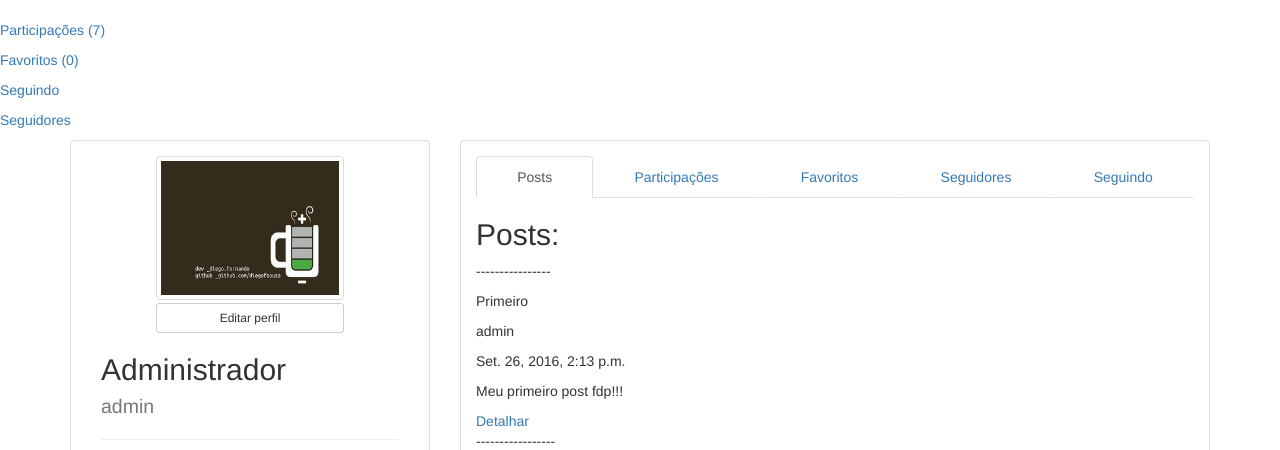
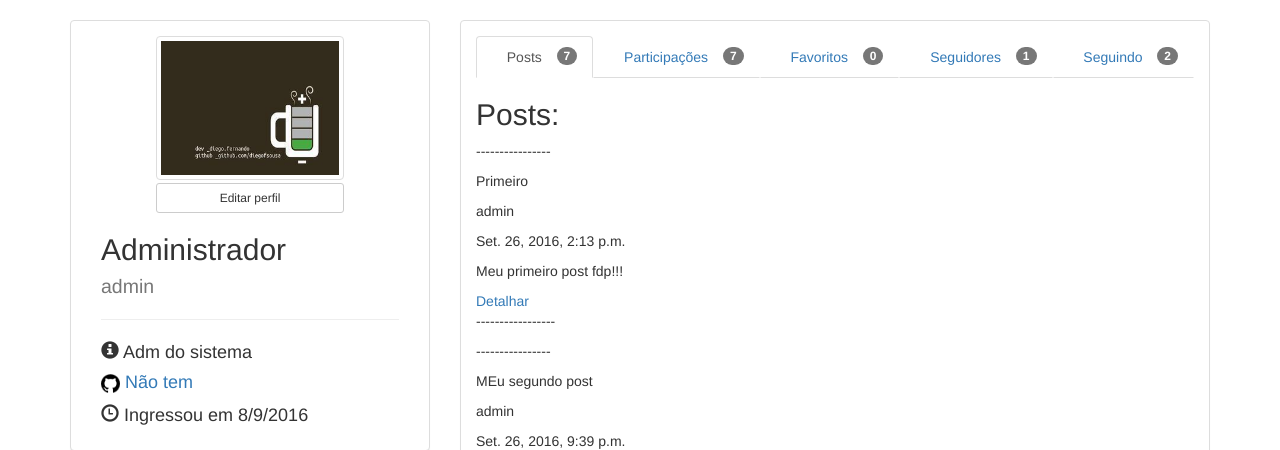
Before and after one commit to tonifc007/FixCodeProject, a Django app: page /profile/admin/ in a window 1280 px wide. Shown: the part 52-502 px from the top of the page. Run offline with Django 3.2, Linux system fonts and the light colour scheme; a user stored in the database is signed in; data comes from the database, SQL or seed files in the repository; some libraries are stand-ins or nearby versions.

Commit message:
Profile 63%

```diff
--- a/core/templates/core/profile.html
+++ b/core/templates/core/profile.html
@@ -16,10 +16,6 @@
 
 
 {% block body %}
-<p><a href="{% url 'core:participations' profile.user.username %}">Participações ({{ participations.count }})</a></p>
-								<p><a href="{% url 'core:favorites' profile.user.username %}">Favoritos ({{ favorites.count }})</a></p>
-								<p><a href="{% url 'core:following' profile.user.username %}">Seguindo</a></p>
-								<p><a href="{% url 'core:follower' profile.user.username %}">Seguidores</a></p>
 	<div class="container">
 		<div class="row">
 			<div class="col-xs-10 col-xs-offset-1 col-sm-4 col-sm-offset-0 col-md-5 col-lg-4">
@@ -121,12 +117,13 @@
 				<div class="panel panel-default">
 					<div class="panel-body">
 						<ul class="nav nav-tabs nav-justified">
-						  <li role="presentation" class="active"><a href="#">Posts</a></li>
-						  <li role="presentation"><a href="#">Participações</a></li>
-						  <li role="presentation"><a href="#">Favoritos</a></li>
-						  <li role="presentation"><a href="#">Seguidores</a></li>
-						  <li role="presentation"><a href="#">Seguindo</a></li>
+						  <li role="presentation" class="active"><a href="{% url 'core:profile' profile.user.username %}">Posts<span class="badge pull-right">{{ profile.user|quant_post }}</span></a></li>
+						  <li role="presentation"><a href="{% url 'core:participations' profile.user.username %}">Participações<span class="badge pull-right">{{ participations.count }}</span></a></li>
+						  <li role="presentation"><a href="{% url 'core:favorites' profile.user.username %}">Favoritos<span class="badge pull-right">{{ favorites.count }}</span></a></li>
+						  <li role="presentation"><a href="{% url 'core:following' profile.user.username %}">Seguidores<span class="badge pull-right">{{ nfollowers|length }}</span></a></li>
+						  <li role="presentation"><a href="{% url 'core:follower' profile.user.username %}">Seguindo<span class="badge pull-right">{{ nfollowings|length }}</span></a></li>
 						</ul>
+
 						{% if relations %}
 							<h2>Posts: </h2>
 						{% for post in relations %}
```
